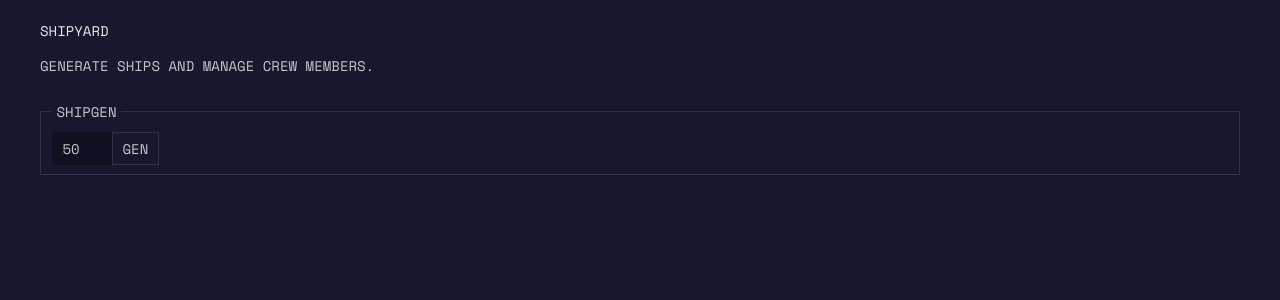
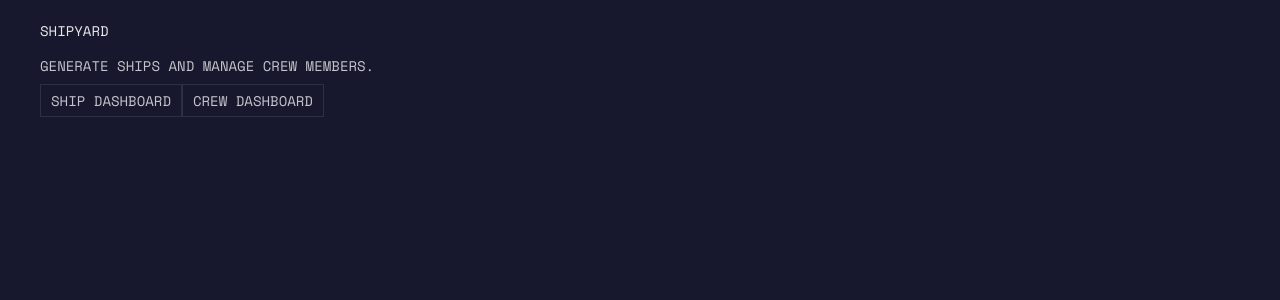
Before and after one commit to mreed4/shipyard, a React (Vite) app: page / in a window 1280 px wide. Shown: the top 300 px of the page. Built offline with nearby package versions, Linux system fonts and the light colour scheme.

Commit message:
Enhance App structure: integrate React Router for navigation, add CrewDashboard, and implement context for ship and crew state management

```diff
--- a/package.json
+++ b/package.json
@@ -10,7 +10,8 @@
   },
   "dependencies": {
     "react": "^18.2.0",
-    "react-dom": "^18.2.0"
+    "react-dom": "^18.2.0",
+    "react-router-dom": "^6.14.1"
   },
   "devDependencies": {
     "@vitejs/plugin-react": "^4.0.0",
--- a/src/App.jsx
+++ b/src/App.jsx
@@ -1,18 +1,39 @@
-import React, { useState, useEffect } from "react";
+import React, { createContext, useState } from "react";
+import { BrowserRouter as Router, Routes, Route, NavLink } from "react-router-dom";
 import "./styles.css";
 import ShipDashboard from "./components/ShipDashboard";
+import CrewDashboard from "./components/CrewDashboard";
+
+// Create context
+export const DashboardContext = createContext();
 
 function App() {
+  const [shipState, setShipState] = useState({ ships: [], shipCount: 50, sortModeFromApp: "count" }); // Add sortMethod
+  const [crewState, setCrewState] = useState({});
+
   return (
-    <>
+    <DashboardContext.Provider value={{ shipState, setShipState, crewState, setCrewState }}>
+      <Router>
         <header>
           <h1>Shipyard</h1>
           <p>Generate ships and manage crew members.</p>
+          <nav>
+            <NavLink to="/ships" className="button-link">
+              Ship Dashboard
+            </NavLink>
+            <NavLink to="/crew" className="button-link">
+              Crew Dashboard
+            </NavLink>
+          </nav>
         </header>
         <main>
-        <ShipDashboard />
+          <Routes>
+            <Route path="/ships" element={<ShipDashboard />} />
+            <Route path="/crew" element={<CrewDashboard />} />
+          </Routes>
         </main>
-    </>
+      </Router>
+    </DashboardContext.Provider>
   );
 }
 
--- a/src/components/ShipDashboard.jsx
+++ b/src/components/ShipDashboard.jsx
@@ -1,22 +1,27 @@
-import React, { useState, useEffect } from "react";
+import React, { useState, useEffect, useContext } from "react";
 import { massProduceShips } from "../functions/massProduceShips";
+import { DashboardContext } from "../App";
 
 export default function ShipDashboard() {
-  const [ships, setShips] = useState([]);
-  const [shipCount, setShipCount] = useState(50);
+  const { shipState, setShipState } = useContext(DashboardContext);
   const [animationKey, setAnimationKey] = useState(0); // Added state for animation key
-  const [sortMode, setSortMode] = useState("count"); // Add state for sorting mode
+  const [sortMode, setSortMode] = useState(setShipState.sortModeFromApp); // Added state for sort mode
 
   const generateShips = () => {
-    const newShips = massProduceShips(shipCount);
-    setShips(newShips);
+    const newShips = massProduceShips(shipState.shipCount);
+    setShipState({ ...shipState, ships: newShips });
     setAnimationKey((prevKey) => prevKey + 1); // Increment key to force re-render
   };
 
   return (
     <>
-      <ShipGeneratorControls shipCount={shipCount} setShipCount={setShipCount} generateShips={generateShips} />
-      {ships.length > 0 && (
+      <ShipGeneratorControls
+        shipCount={shipState.shipCount}
+        setShipCount={(count) => setShipState({ ...shipState, shipCount: count })}
+        generateShips={generateShips}
+      />
+      {shipState.ships &&
+        shipState.ships.length > 0 && ( // Add null check for shipState.ships
           <div className="ships-dashboard">
             <div className="sort-toggle">
               <button onClick={() => setSortMode("name")} disabled={sortMode === "name"}>
@@ -26,10 +31,10 @@ export default function ShipDashboard() {
                 Sort by Count
               </button>
             </div>
-          <ShipBarCharts ships={ships} animationKey={animationKey} sortMode={sortMode} />
+            <ShipBarCharts ships={shipState.ships} animationKey={animationKey} sortMode={sortMode} />
             <h3>Ships</h3>
             <ol className="ships-list">
-            {ships.map((ship) => (
+              {shipState.ships.map((ship) => (
                 <li key={ship.getShipId()} className="ship">
                   {ship.getShipId()}
                 </li>
--- a/src/styles.css
+++ b/src/styles.css
@@ -64,17 +64,23 @@ h1 {
   margin-top: 20px;
 }
 
+a {
+  text-decoration: none;
+}
+
 /* Buttons, Inputs, and Selects */
 button,
 select,
-input {
+input,
+.button-link {
   padding: 5px 10px;
   cursor: pointer;
   color: var(--text-color);
   border: 1px solid transparent;
 }
 
-button {
+button,
+.button-link {
   background-color: transparent;
   border-color: var(--lighten-10);
 }
```
Also changed, not shown: 1 other file (tests, documents, lock files or other folders). Lines whose indentation alone changed are shown as unchanged.
